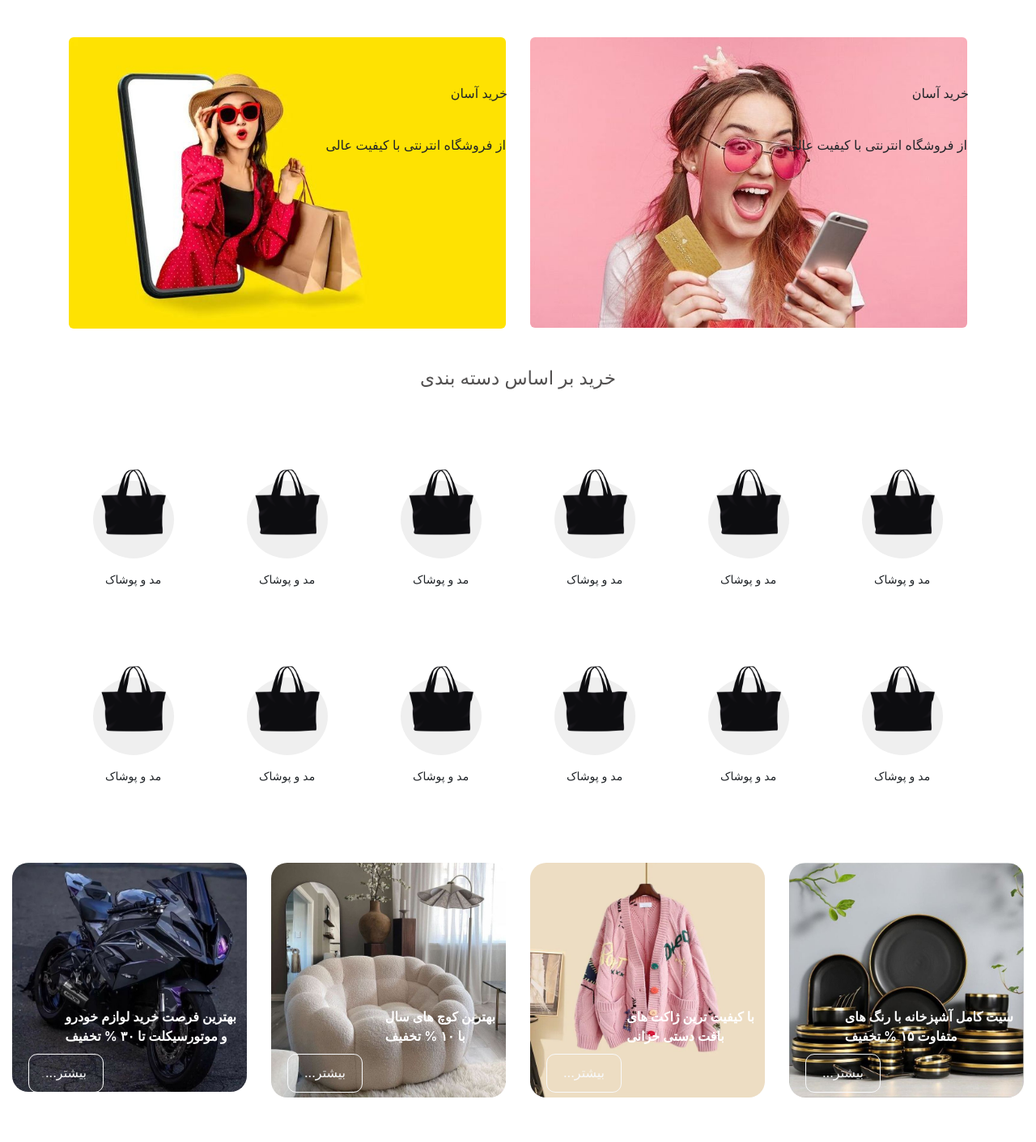
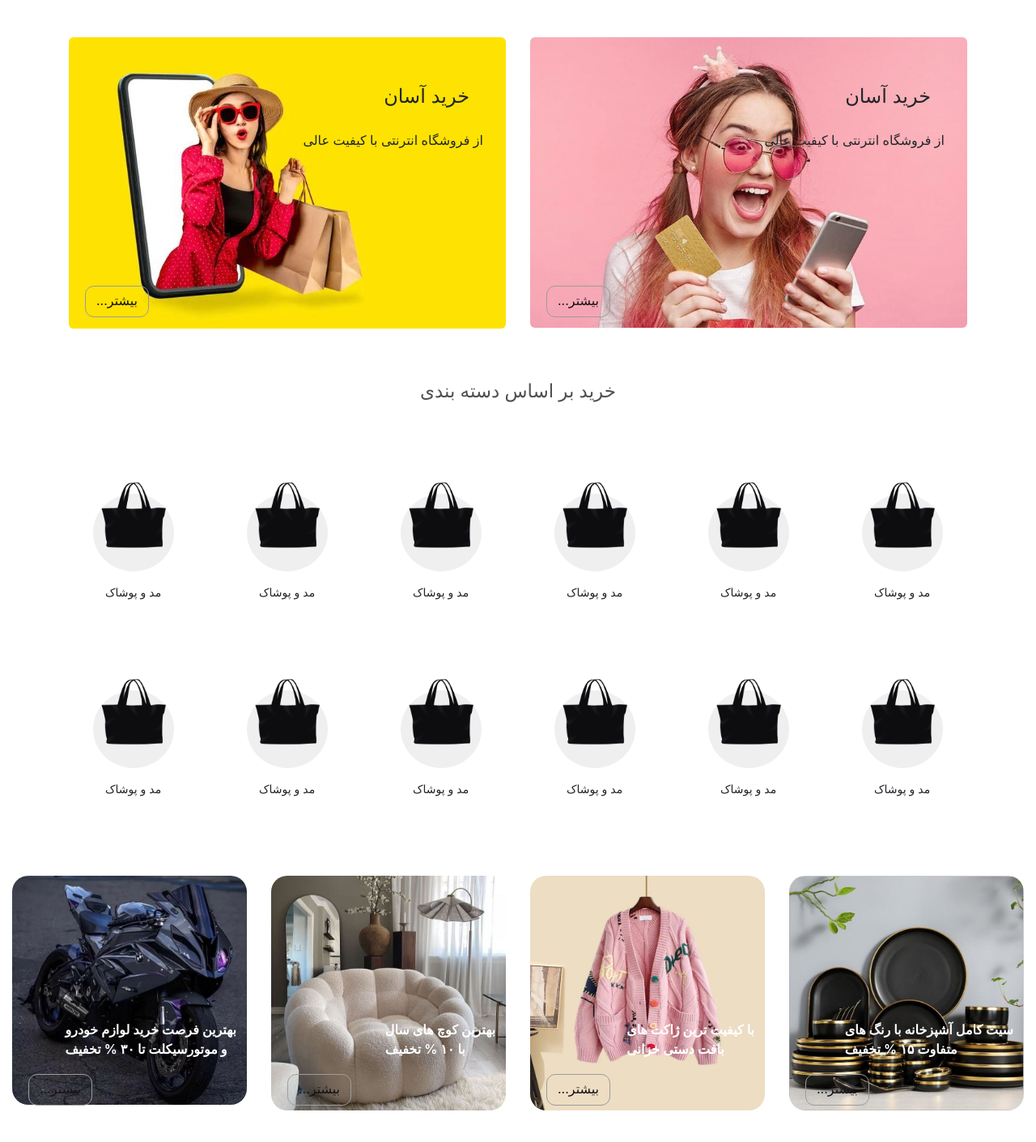
Before and after one commit to khalidaazizi/firstproject, a plain HTML site: page index.html in a window 1280 px wide. Shown: the part 1203-2614 px from the top of the page at 81% size. Drawn offline with nearby package versions, Linux system fonts and the light colour scheme.

```diff
--- a/assets/css/_posts.css
+++ b/assets/css/_posts.css
@@ -4,15 +4,36 @@
     border-radius: 6px;
 }
 
-div.post  h6{
+div.post  p.title{
     position: absolute;
-    top: 60px;
-    right: 13px;
+    top: 55px;
+    right: 60px;
+    font-size: 24px;
+    font-weight: 400;
 
 }
 
-div.post p{
+div.post p.caption{
     position: absolute;
-    top: 121px;
-    bottom: 0;
+    top: 115px;
+    right: 43px;
+
 }
+
+div.post  a.button{
+    position: absolute;
+    left: 35px;
+    bottom:  14px;
+    background-color:transparent;
+    border:1px solid #9c9c9c;
+    border-radius: 11px;
+    color: rgb(21, 19, 19);
+    padding: 5px 13px 8px 13px;
+    transition: all .09s ease;
+
+}
+
+a.button:hover{
+    background-color:  #c7c7c8 !important;
+    border-color: #c7c7c8 !important;
+}
--- a/assets/css/_products.css
+++ b/assets/css/_products.css
@@ -23,18 +23,20 @@
 
 }
 
-div.product a{
+div.product  a.button{
     position: absolute;
     left: 35px;
     bottom:  16px;
+    background-color:transparent;
+    border:1px solid #9c9c9c;
+    border-radius: 11px;
+    color: rgb(21, 19, 19);
+    padding: 5px 13px 8px 13px;
+    transition: all .09s ease;
+
 }
 
-div.product  a.Custom-outline{
-    padding: 10px 20px 12px 20px;
-    border-radius: 11px;
+a.button:hover{
+    background-color:  #c7c7c8 !important;
+    border-color: #c7c7c8 !important;
 }
-
-  a.Custom-outline:hover{
-    background-color: #e8e8e8;
-
-}
--- a/index.html
+++ b/index.html
@@ -31,14 +31,14 @@
           </div>
           <div class="col-lg-2 d-none d-lg-block">
             <div class="login">
-              <a class="btn btn-light" href="#"> <span>ثبت نام</span>
+              <a class="btn btn-gray" href="#"> <span>ثبت نام</span>
                  <i class="fa-regular fa-user"></i>
               </a>
             </div>
           </div>
           <div class="col-lg-2 d-none d-lg-block">
             <div class=" buy  ">
-              <a class="btn btn-light" href="#"><span>سبد خرید</span>
+              <a class="btn btn-gray" href="#"><span>سبد خرید</span>
                 <i class="fas fa-cart-plus"></i>
               </a>
             </div>
@@ -60,42 +60,42 @@
             <div class="collapse navbar-collapse  " id="navbarcollapse">
               <ul class="navbar-nav ">
                 <li class="nav-item dropdown">
-                  <a class="nav-link dropdown-toggle" href="#" id="navbarDropdown" role="button" data-toggle="dropdown" aria-haspopup="true" aria-expanded="false">
+                  <a class="nav-link dropdown-toggle line " href="#" id="navbarDropdown" role="button" data-toggle="dropdown" aria-haspopup="true" aria-expanded="false">
                     همه دسته بندی ها
                   </a>
 
                 </li>
                 <li class="nav-item dropdown ">
-                  <a class="nav-link dropdown-toggle" href="#" id="navbarDropdown" role="button" data-toggle="dropdown" aria-haspopup="true" aria-expanded="false">
+                  <a class="nav-link dropdown-toggle  line" href="#" id="navbarDropdown" role="button" data-toggle="dropdown" aria-haspopup="true" aria-expanded="false">
                          لوازم خانه وآشپزخانه
                   </a>
 
                 </li>
                 <li class="nav-item dropdown">
-                  <a class="nav-link dropdown-toggle" href="#" id="navbarDropdown" role="button" data-toggle="dropdown" aria-haspopup="true" aria-expanded="false">
+                  <a class="nav-link dropdown-toggle line" href="#" id="navbarDropdown" role="button" data-toggle="dropdown" aria-haspopup="true" aria-expanded="false">
                     لوازم خودرو
                   </a>
 
                 </li>
                 <li class="nav-item dropdown ">
-                  <a class="nav-link dropdown-toggle" href="#" id="navbarDropdown" role="button" data-toggle="dropdown" aria-haspopup="true" aria-expanded="false">
+                  <a class="nav-link dropdown-toggle line" href="#" id="navbarDropdown" role="button" data-toggle="dropdown" aria-haspopup="true" aria-expanded="false">
                     لوازم دیجیتال
                   </a>
 
                 </li>
                 <li class="nav-item dropdown">
-                  <a class="nav-link dropdown-toggle" href="#" id="navbarDropdown" role="button" data-toggle="dropdown" aria-haspopup="true" aria-expanded="false">
+                  <a class="nav-link dropdown-toggle  line" href="#" id="navbarDropdown" role="button" data-toggle="dropdown" aria-haspopup="true" aria-expanded="false">
                     کالای خوراکی و اساسی
                   </a>
                 </li>
                 <li class="nav-item">
-                  <a class="nav-link" href="#">درباره ما</a>
+                  <a class="nav-link lines" href="#">درباره ما</a>
                 </li>
                 <li class="nav-item">
-                  <a class="nav-link " href="#">تماس با ما</a>
+                  <a class="nav-link  lines ri " href="#">تماس با ما</a>
                 </li>
+                <div class="animation start"></div>
               </ul>
-
             </div>
           </nav>
         </div>
@@ -140,23 +140,24 @@
 <!-- start featurd section -->
 
 <section class="container  mt-5">
-  <div class="row post ">
-    <div class="col">
-      <div class="post1">
+  <div class="row posts ">
+    <div class="col-sm-12 col-md-6 mb-3">
+      <div class="post">
         <img class="d-block w-100" src="/assets/images/shop1.jpg" alt="">
-        <h6>خرید آسان</h6>
-        <p>از فروشگاه انترنتی با کیفیت عالی</p>
+        <p class="title">خرید آسان</p>
+        <p class="caption">از فروشگاه انترنتی با کیفیت عالی</p>
+        <a href="" type="button" class="button">بیشتر...</a>
       </div>
     </div>
-    <div class="col">
-      <div class="post2">
-        <img class="d-block w-100" src="/assets/images/shop2.jpg" alt=""></div>
-        <h6>خرید آسان</h6>
-        <p>از فروشگاه انترنتی با کیفیت عالی</p>
-
+    <div class="col-sm-12 col-md-6 mb-3">
+      <div class="post">
+        <img class="d-block w-100" src="/assets/images/shop2.jpg" alt="">
+        <p class="title">خرید آسان</p>
+        <p class="caption">از فروشگاه انترنتی با کیفیت عالی</p>
+        <a href="" type="button" class="button">بیشتر...</a>
       </div>
-  </div>
-
+    </div>
+</div>
 </section>
 <!-- end featurd section   -->
 
@@ -282,14 +283,14 @@
       <div class="product ">
         <img class="d-block w-100" src="/assets/images/img1.jpg" alt="">
         <p>سیت کامل آشپزخانه با رنگ های <br> متفاوت ۱۵ % تخفیف</p>
-        <a href="" type="button" class="btn btn-outline-light Custom-outline">بیشتر...</a>
+        <a href="" type="button" class="button">بیشتر...</a>
       </div>
     </div>
     <div class="col-xs-12 col-sm-6  col-lg-3">
       <div class="product">
         <img class="d-block w-100" src="/assets/images/img2.jpg" alt="">
         <p>با کیفیت ترین ژاکت های  <br>بافت دستی خزانی </p>
-        <a href="" type="button" class="btn btn-outline-light Custom-outline">بیشتر...</a>
+        <a href="" type="button" class="button">بیشتر...</a>
       </div>
       </div>
 
@@ -297,7 +298,7 @@
         <div class="product">
           <img class="d-block w-100" src="/assets/images/img3.jpg" alt="">
           <p>بهترین کوچ های سال <br> با ۱۰ % تخفیف</p>
-          <a href="" type="button" class="btn btn-outline-light Custom-outline">بیشتر...</a>
+          <a href="" type="button" class="button">بیشتر...</a>
         </div>
       </div>
 
@@ -305,7 +306,7 @@
         <div class="product ">
           <img class="d-block w-100" src="/assets/images/img4.jpg" alt="" >
           <p>بهترین فرصت خرید لوازم خودرو<br> و موتورسیکلت تا ۳۰ % تخفیف</p>
-          <a href="" type="button" class="btn btn-outline-light Custom-outline ">بیشتر...</a>
+          <a href="" type="button" class="button">بیشتر...</a>
         </div>
       </div>
   </div>
@@ -345,14 +346,14 @@
       <div class="product ">
         <img class="d-block w-100" src="/assets/images/img5.jpg" alt="">
         <p>سیت کامل آشپزخانه با رنگ های <br> متفاوت ۱۵ % تخفیف</p>
-        <a href="" type="button" class="btn btn-outline-light Custom-outline">بیشتر...</a>
+        <a href="" type="button" class="button">بیشتر...</a>
       </div>
     </div>
     <div class="col-xs-12 col-sm-6  col-lg-3">
       <div class="product">
         <img class="d-block w-100" src="/assets/images/img6.jpg" alt="">
         <p>با کیفیت ترین ژاکت های  <br>بافت دستی خزانی </p>
-        <a href="" type="button" class="btn btn-outline-light Custom-outline">بیشتر...</a>
+        <a href="" type="button" class="button">بیشتر...</a>
       </div>
       </div>
 
@@ -360,7 +361,7 @@
         <div class="product">
           <img class="d-block w-100" src="/assets/images/img7.jpg" alt="">
           <p>بهترین کوچ های سال <br> با ۱۰ % تخفیف</p>
-          <a href="" type="button" class="btn btn-outline-light Custom-outline">بیشتر...</a>
+          <a href="" type="button" class="button">بیشتر...</a>
         </div>
       </div>
 
@@ -368,7 +369,7 @@
         <div class="product ">
           <img class="d-block w-100" src="/assets/images/img8.jpg" alt="" >
           <p>بهترین فرصت خرید لوازم خودرو<br> و موتورسیکلت تا ۳۰ % تخفیف</p>
-          <a href="" type="button" class="btn btn-outline-light Custom-outline ">بیشتر...</a>
+          <a href="" type="button" class="button ">بیشتر...</a>
         </div>
       </div>
   </div>
@@ -410,14 +411,14 @@
       <div class="product ">
         <img class="d-block w-100" src="/assets/images/img9.jpg" alt="">
         <p>سیت کامل آشپزخانه با رنگ های <br> متفاوت ۱۵ % تخفیف</p>
-        <a href="" type="button" class="btn btn-outline-light Custom-outline">بیشتر...</a>
+        <a href="" type="button" class="button">بیشتر...</a>
       </div>
     </div>
     <div class="col-xs-12 col-sm-6  col-lg-3">
       <div class="product">
         <img class="d-block w-100" src="/assets/images/img10.jpg" alt="">
         <p>با کیفیت ترین ژاکت های  <br>بافت دستی خزانی </p>
-        <a href="" type="button" class="btn btn-outline-light Custom-outline">بیشتر...</a>
+        <a href="" type="button" class="button">بیشتر...</a>
       </div>
       </div>
 
@@ -425,7 +426,7 @@
         <div class="product">
           <img class="d-block w-100" src="/assets/images/img11.jpg" alt="">
           <p>بهترین کوچ های سال <br> با ۱۰ % تخفیف</p>
-          <a href="" type="button" class="btn btn-outline-light Custom-outline">بیشتر...</a>
+          <a href="" type="button" class="button">بیشتر...</a>
         </div>
       </div>
 
@@ -433,7 +434,7 @@
         <div class="product ">
           <img class="d-block w-100" src="/assets/images/img12.jpg" alt="" >
           <p>بهترین فرصت خرید لوازم خودرو<br> و موتورسیکلت تا ۳۰ % تخفیف</p>
-          <a href="" type="button" class="btn btn-outline-light Custom-outline ">بیشتر...</a>
+          <a href="" type="button" class="button ">بیشتر...</a>
         </div>
       </div>
   </div>
```
Also changed, not shown: assets/css/style.css (+91 -111 lines).
